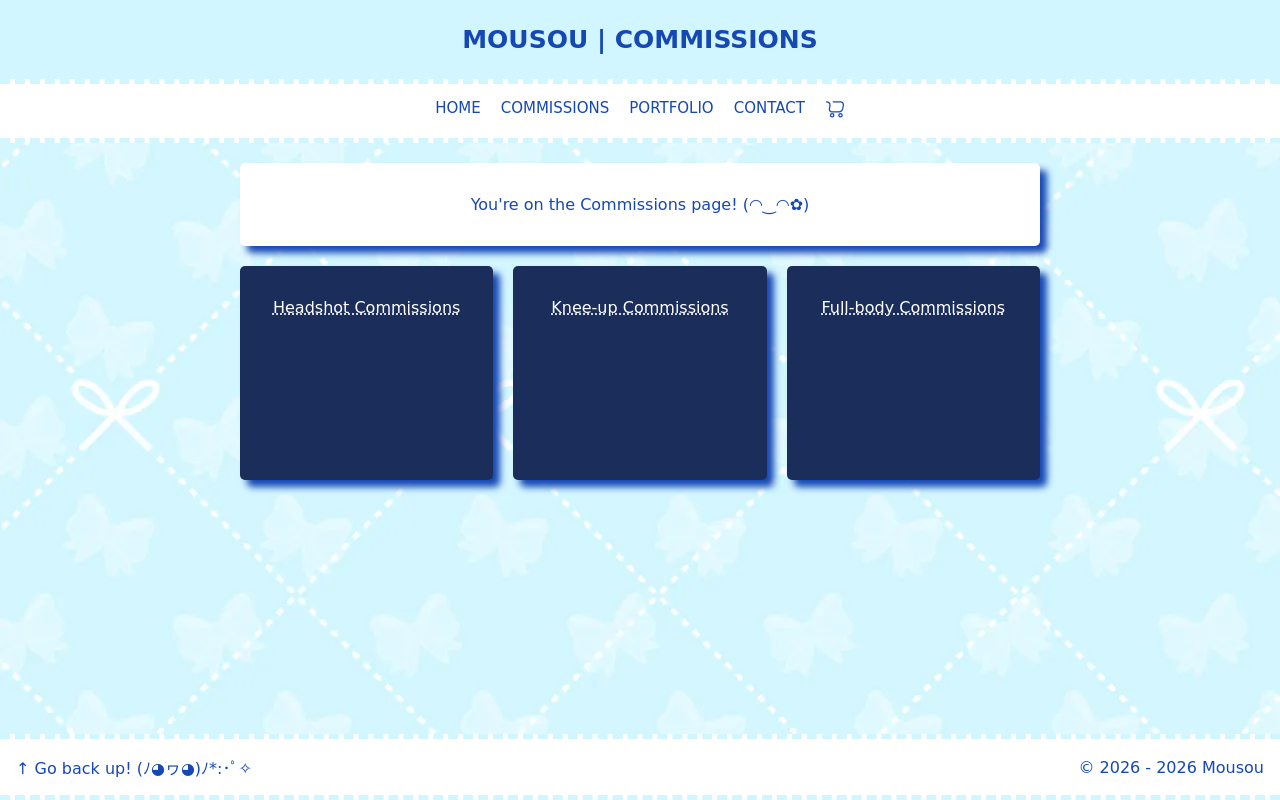
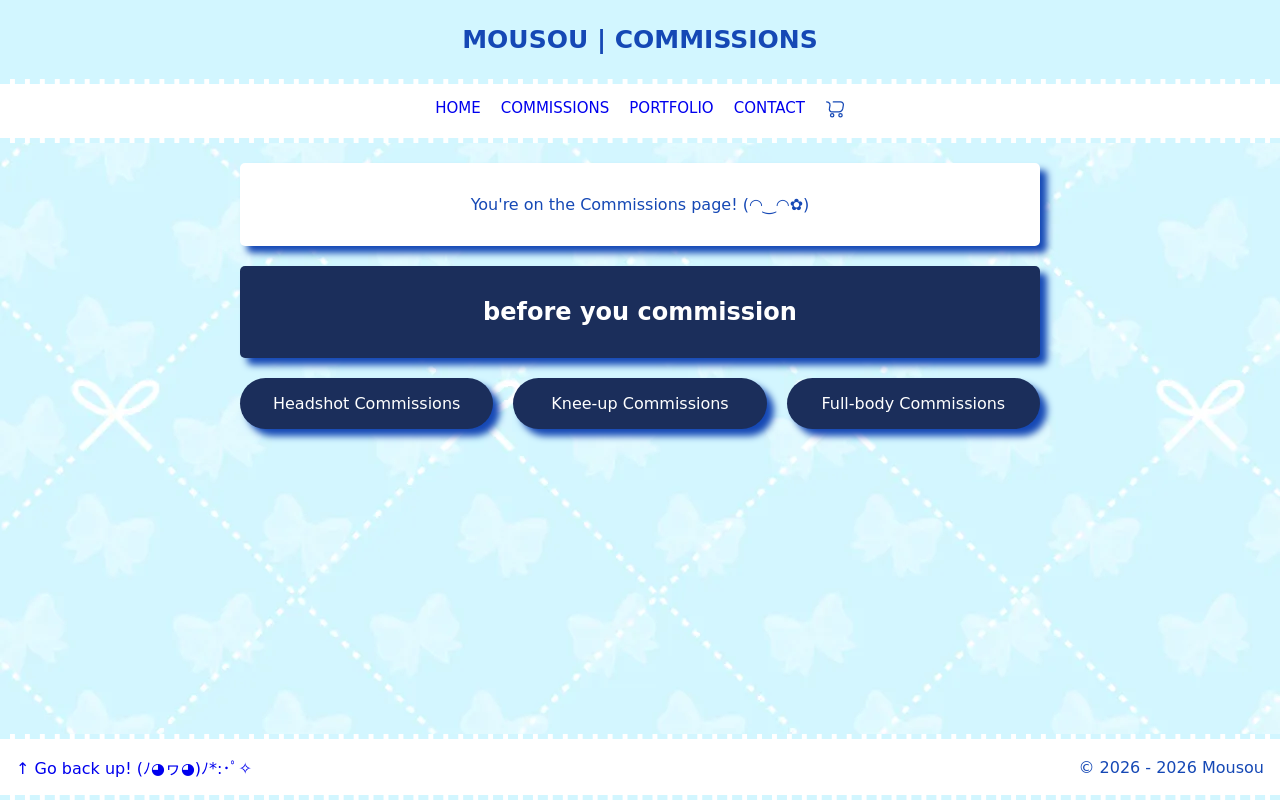
Before and after one commit to JasmineT5570/art-website, a PHP site: page /commissions/index.php in a window 1280 px wide. Run offline with PHP 8.4, Linux system fonts and the light colour scheme; some web fonts are replaced.

Commit message:
Adjusting link/link hover colors (removing for now). Changed commission blocks to button appearance (headshot, bust, fullbody). Adding new content block to commission page (blank for now).

```diff
--- a/commissions/index.php
+++ b/commissions/index.php
@@ -2,6 +2,10 @@
 
     <main>
         <?php include("{$_SERVER["DOCUMENT_ROOT"]}/includes/notify_page.php"); ?>
+
+        <div class="com-content">
+            <h2>before you commission</h2>
+        </div>
 
         <?php include("{$_SERVER["DOCUMENT_ROOT"]}/includes/commissions.php"); ?>
     </main>
--- a/css/style.css
+++ b/css/style.css
@@ -144,12 +144,11 @@ main {
     gap: 10px;
 }
 
-.commissions-card {
+.com-content {
     flex: 1;
     background-color: var(--blue-dark);
     box-shadow: var(--blue-normal) 7px 7px 7px;
     padding: 2em;
-    min-height: 150px;
     border-radius: 5px;
     text-align: center;
     display: flex;
@@ -161,9 +160,22 @@ main {
         text-decoration: underline dotted;
     }
 
-    p {
+    h2, p {
         color: white;
     }
+}
+
+.commissions-card {
+    flex: 1;
+    background-color: var(--blue-dark);
+    box-shadow: var(--blue-normal) 7px 7px 7px;
+    padding: 1em;
+    border-radius: 999px;
+    text-align: center;
+    display: flex;
+    flex-direction: column;
+    gap: 10px;
+    color: white;
 }
 
 .portfolio-art {
@@ -254,8 +266,6 @@ input[type=submit]:hover {
 
 /*LOVEHATE CSS*/
 a:link {
-    color: var(--blue-normal);
-    transition: opacity 0.3s ease, color 0.3s ease;
     text-decoration: none;
 }
 
@@ -263,18 +273,14 @@ a:visited {
     color: var(--blue-normal);
 }
 
-nav a:hover,
-footer a:hover,
-main a:not(.portfolio-art a):hover {
-    opacity: 50%;
+a:hover {
+    color: var(--blue-normal);
 }
 
 a:active {
     color: var(--blue-dark);
 }
-
 /*LOVEHATE END*/
-
 
 
 /*PORTFOLIO ART A-ELEMENT HOVER CSS*/
--- a/includes/com_content.php
+++ b/includes/com_content.php
@@ -1,4 +1,4 @@
-<div class="commissions-card">
+<div class="com-content">
             <p>Buy a <?= $com_type ?> commission!</p>
 
             <button>Buy now~</button>
--- a/includes/commissions.php
+++ b/includes/commissions.php
@@ -1,13 +1,7 @@
 <div class="com-cards">
-    <div class="commissions-card">
-        <a href="/commissions/headshot/index.php">Headshot Commissions</a>
-    </div>
+    <a href="/commissions/headshot/index.php" class="commissions-card">Headshot Commissions</a>
 
-    <div class="commissions-card">
-        <a href="/commissions/knee-up/index.php">Knee-up Commissions</a>
-    </div>
+    <a href="/commissions/knee-up/index.php" class="commissions-card">Knee-up Commissions</a>
 
-    <div class="commissions-card">
-        <a href="/commissions/bust/index.php">Full-body Commissions</a>
-    </div>
+    <a href="/commissions/full-body/index.php" class="commissions-card">Full-body Commissions</a>
 </div>
```
